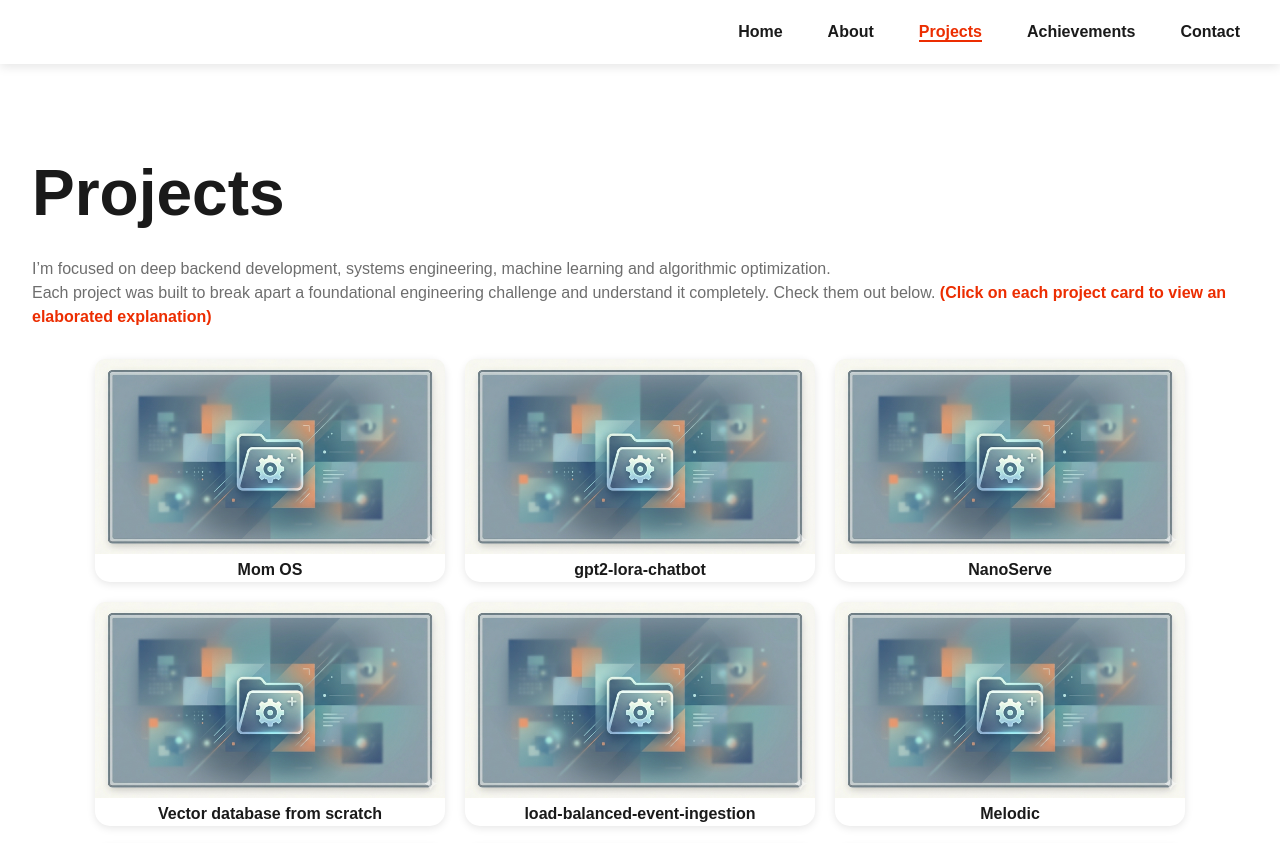
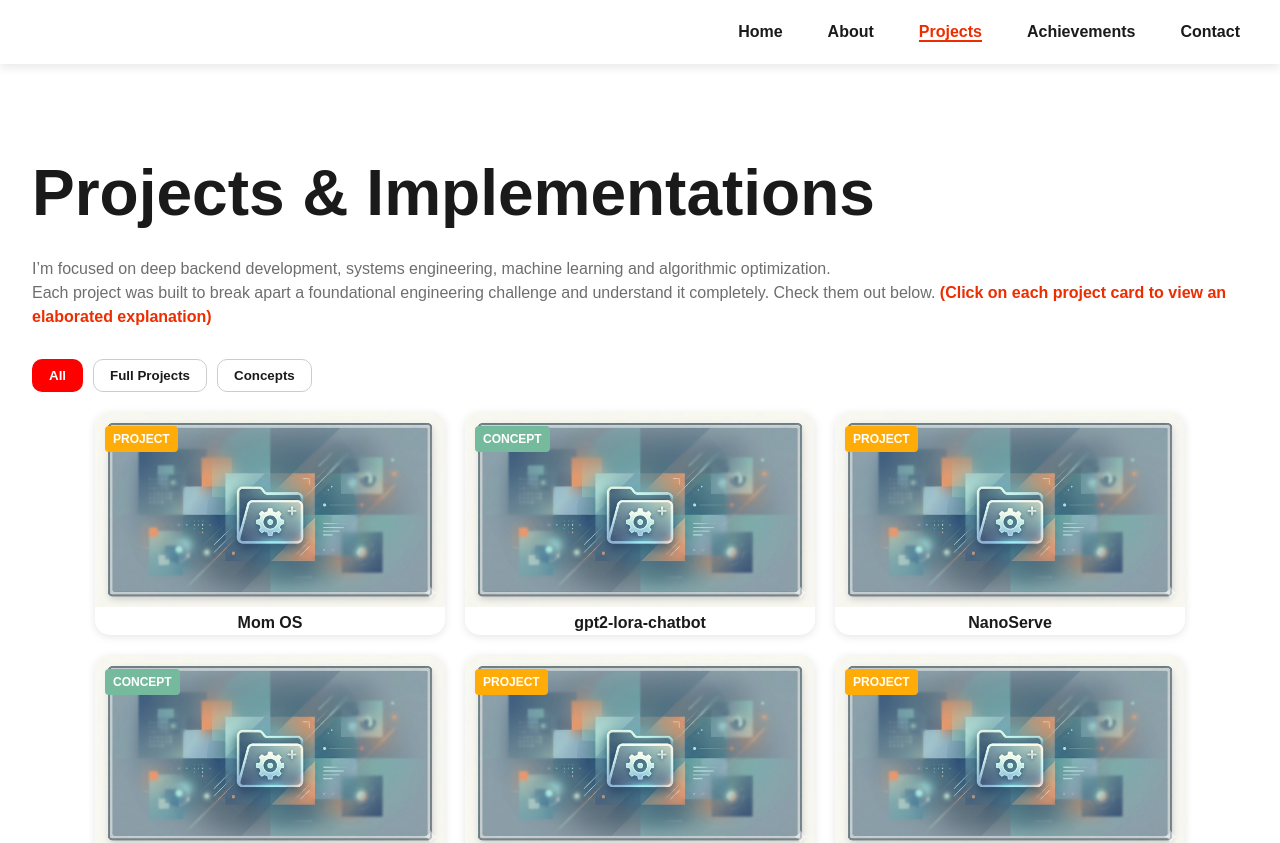
Before and after one commit to sherpeus/portfolio, a React (Vite) app: page /projects in a window 1280 px wide. Shown: the top 843 px of the page. Built offline with nearby package versions, Linux system fonts and the light colour scheme.

Commit message:
Updated the style

```diff
--- a/src/MediumArticles.jsx
+++ b/src/MediumArticles.jsx
@@ -16,6 +16,7 @@ const MediumArticles = () => {
   }, []);
 
 
+
   const getArticleImage = (article) => {
 
     if (article.thumbnail) return article.thumbnail;
@@ -30,7 +31,7 @@ const MediumArticles = () => {
 
   return (
     <div className="article-grid">
-      {articles.map((article) => (
+      {articles.slice(0,articles.length-2).map((article) => (
         <div key={article.guid} className="article-card">
 
           <img
--- a/src/Projects.jsx
+++ b/src/Projects.jsx
@@ -4,30 +4,70 @@ import Skills from "./skills";
 import "./css/Projects.css";
 import Project_info from "./Project-card";
 import { useFadeIn } from "./fadeIn";
+
 function Projects() {
-  const [Index, setIdx] = useState(null);
 
-  // Sort projects by difficulty (assuming numeric: 1=Easy, 2=Medium, 3=Hard)
+  const [activeProjectName, setActiveProjectName] = useState(null);
+  const [filter, setFilter] = useState("all");
+
+
   const sortedSkills = [...Skills].sort((a, b) => b.difficulty - a.difficulty);
-  const loaded=useFadeIn();
+
+
+  const filteredProjects = sortedSkills.filter((project) => {
+    if (filter === "all") return true;
+    return project.type === filter;
+  });
+
+  const selectedProjectDetails = sortedSkills.find(p => p.name === activeProjectName);
+
+  const loaded = useFadeIn();
+
   return (
     <div className={`main-projects ${loaded ? "fade-in" : ""}`} id="top">
-      <h2>Projects</h2>
+      <h2>Projects & Implementations</h2>
       <p>
         I’m focused on deep backend development, systems engineering, machine learning and algorithmic optimization.
         <br />
-
         Each project was built to break apart a foundational engineering challenge and understand it completely.
         Check them out below. <span className="red">(Click on each project card to view an elaborated explanation)</span>
       </p>
 
-      <div className={`project-container ${Index !== null ? "blurred" : ""}`}>
-        {sortedSkills.map((project, i) => (
+
+      <div className="filter-container">
+        <button
+          className={filter === "all" ? "active-filter" : ""}
+          onClick={() => { setFilter("all"); setActiveProjectName(null); }}
+        >
+          All
+        </button>
+        <button
+          className={filter === "project" ? "active-filter" : ""}
+          onClick={() => { setFilter("project"); setActiveProjectName(null); }}
+        >
+          Full Projects
+        </button>
+        <button
+          className={filter === "concept" ? "active-filter" : ""}
+          onClick={() => { setFilter("concept"); setActiveProjectName(null); }}
+        >
+          Concepts
+        </button>
+      </div>
+
+
+      <div className={`project-container ${activeProjectName !== null ? "blurred" : ""}`}>
+        {filteredProjects.map((project) => (
           <div
-            key={i}
-            className={`project-card ${Index === i ? "active" : ""}`}
-            onClick={() => setIdx(i)}
+            key={project.name}
+            className={`project-card ${activeProjectName === project.name ? "active" : ""}`}
+            onClick={() => setActiveProjectName(project.name)}
           >
+
+            <span className={`project-badge ${project.type}`}>
+              {project.type === "project" ? "Project" : "Concept"}
+            </span>
+
             <img
               src={"/Images/sample-image2.png"}
               alt={`${project.name} screenshot`}
@@ -38,10 +78,15 @@ function Projects() {
         ))}
       </div>
 
-      {Index !== null && (
+
+      {activeProjectName !== null && selectedProjectDetails && (
         <div className="focused-project">
-          <Project_info idx={Index} project_details={sortedSkills[Index]} onClose={() => setIdx(null)} />
 
+          <Project_info
+            idx={sortedSkills.findIndex(p => p.name === activeProjectName)}
+            project_details={selectedProjectDetails}
+            onClose={() => setActiveProjectName(null)}
+          />
         </div>
       )}
     </div>
--- a/src/css/Projects.css
+++ b/src/css/Projects.css
@@ -44,10 +44,61 @@ h1, h2,h3,h4, .latin {
 }.project-card:hover {
   box-shadow: 0 8px 20px rgba(0,0,0,0.3);
   transform: translateY(-5px);
-  background: #ffffff; /* optional: brighten background on hover */
+  background: #ffffff;
 }
 .fade-in {
   animation: fadeIn 1s ease-in forwards;
+}
+
+
+.project-card {
+  position: relative;
+  overflow: hidden;
+}
+
+
+.project-badge {
+  position: absolute;
+  top: 10px;
+  left: 10px;
+  z-index: 10;
+  padding: 4px 8px;
+  font-size: 0.75rem;
+  font-weight: bold;
+  text-transform: uppercase;
+  border-radius: 4px;
+  color: #fff;
+}
+
+
+.project-badge.project {
+  background-color: #FFAB08;
+}
+
+.project-badge.concept {
+  background-color: #76BA9D;
+}
+
+
+.filter-container {
+  margin-bottom: 20px;
+  display: flex;
+  gap: 10px;
+}
+
+.filter-container button {
+  padding: 8px 16px;
+  cursor: pointer;
+  background: transparent;
+  border: 1px solid #ccc;
+  color: inherit;
+  transition: all 0.3s ease;
+}
+
+.filter-container button.active-filter {
+  background: red;
+  color: white;
+  border-color: transparent;
 }
 
 @keyframes fadeIn {
--- a/src/skills.js
+++ b/src/skills.js
@@ -1,116 +1,124 @@
-
 const Skills = [
   {
     name: "load-balanced-event-ingestion",
-    technology: ["Nginx","Node js","Express js","sqllite3"],
-    description:"A high-performance, fault-tolerant log ingestion and analytics pipeline built to demonstrate the principles of horizontal scaling, layer-7 load balancing, and database query optimization.",
-    img_url:"",
-    available:true,
-    link:"https://github.com/sherpeus/load-balanced-event-ingestion",
-    difficulty:2
+    type: "project",
+    technology: ["Nginx", "Node js", "Express js", "sqllite3"],
+    description: "A high-performance, fault-tolerant log ingestion and analytics pipeline built to demonstrate the principles of horizontal scaling, layer-7 load balancing, and database query optimization.",
+    img_url: "",
+    available: true,
+    link: "https://github.com/sherpeus/load-balanced-event-ingestion",
+    difficulty: 2
   },
   {
     name: "Melodic",
-    technology: ["python", "sqllite3", "pytube", "customtkinter", "pygame", "pyaudio","threading"],
+    type: "project",
+    technology: ["python", "sqllite3", "pytube", "customtkinter", "pygame", "pyaudio", "threading"],
     description: "It is used to download youtube videos for free using its URL. The app converts the video into mp3 and stores it in the database. We can play them later using the app. This was made only for educational purposes. The project is not added to github to avoid ethical issues. Therefore the project link will redirect you to the video where I shows how made the application",
     img_url: "/Images/Melodic.png",
     available: true,
     link: "https://youtu.be/_ZONLz8PPYE?si=-uD5QFG_PYTxfO32",
-    difficulty:2
+    difficulty: 2
   },
   {
-    name:"gpt2-lora-chatbot",
-    technology:["Python","Tensorflow","Huggingface ecosystem","GPT2","LLM Finteuning","LORA"],
-    description:"A conversational AI project demonstrating parameter-efficient fine-tuning of GPT-2 using LoRA adapters and the Hugging Face ecosystem.",
-    img_url:"",
-    available:true,
-    link:"https://github.com/sherpeus/gpt2-lora-chatbot",
-    difficulty:3
+    name: "gpt2-lora-chatbot",
+    type: "concept",
+    technology: ["Python", "Tensorflow", "Huggingface ecosystem", "GPT2", "LLM Finteuning", "LORA"],
+    description: "A conversational AI project demonstrating parameter-efficient fine-tuning of GPT-2 using LoRA adapters and the Hugging Face ecosystem.",
+    img_url: "",
+    available: true,
+    link: "https://github.com/sherpeus/gpt2-lora-chatbot",
+    difficulty: 3
   },
   {
-    name:"NanoServe",
-    technology: ["Python","MySQL","Typer (CLI)"],
-    description:"NanoServe is a lightweight, high-performance, and memory-safe Command Line Interface (CLI) utility built in Python designed to handle database diagnostics and automated backups. Instead of relying on heavy corporate software, NanoServe operates close to the system level, using asynchronous streaming and compression to back up massive databases with near-zero memory overhead.",
-    img_url:"",
-    available:true,
-    link:"https://github.com/sherpeus/NanoServe",
-    difficulty:3
+    name: "NanoServe",
+    type: "project",
+    technology: ["Python", "MySQL", "Typer (CLI)"],
+    description: "NanoServe is a lightweight, high-performance, and memory-safe Command Line Interface (CLI) utility built in Python designed to handle database diagnostics and automated backups. Instead of relying on heavy corporate software, NanoServe operates close to the system level, using asynchronous streaming and compression to back up massive databases with near-zero memory overhead.",
+    img_url: "",
+    available: true,
+    link: "https://github.com/sherpeus/NanoServe",
+    difficulty: 3
   },
   {
     name: "Vector database from scratch",
-    technology:["python","HNSW Algorithm","DSA"],
-    description:"A lightweight, high-performance vector database engine implementing the Hierarchical Navigable Small World (HNSW) algorithm from scratch in pure Python.",
-    img_url:"",
-    available:true,
-    link:"https://github.com/sherpeus/hnsw-from-scratch",
-    difficulty:3
-
+    type: "concept",
+    technology: ["python", "HNSW Algorithm", "DSA"],
+    description: "A lightweight, high-performance vector database engine implementing the Hierarchical Navigable Small World (HNSW) algorithm from scratch in pure Python.",
+    img_url: "",
+    available: true,
+    link: "https://github.com/sherpeus/hnsw-from-scratch",
+    difficulty: 3
   },
   {
     name: "cache-proxy",
-    technology: ["Typescript","Express js","Node js"],
+    type: "project",
+    technology: ["Typescript", "Express js", "Node js"],
     description: "A lightweight, high-performance Command Line Interface (CLI) caching proxy server built with TypeScript, Node.js, and Express.This tool intercepts incoming HTTP requests, forwards them to a specified origin server, caches the responses in memory, and serves subsequent identical requests straight from the cache to drastically reduce latency and network overhead.",
-    img_url:"",
-    available:true,
-    link:"https://github.com/sherpeus/cache-proxy",
-    difficulty:2
+    img_url: "",
+    available: true,
+    link: "https://github.com/sherpeus/cache-proxy",
+    difficulty: 2
   },
   {
     name: "Owl",
-    technology: ["python","DSA"],
+    type: "concept",
+    technology: ["python", "DSA"],
     description: "It’s a basic programming language I built to learn DSA. It supports up to recursion — no fancy data structures.",
     img_url: "/Images/Owl.png",
     available: false,
     link: "",
-    difficulty:1
+    difficulty: 1
   },
   {
     name: "The Last Run",
+    type: "project",
     technology: ["javascript", "html", "css"],
     description: "A simple 2D game where the player is chased by zombies. The player has 4 lives and must survive for a minute to win. The user needs to jump over hurdles to avoid capture. Made this to learn JavaScript.",
     img_url: "/Images/The Last Run.png",
     available: false,
     link: "",
-    difficulty:0
+    difficulty: 0
   },
   {
     name: "Notewave",
+    type: "project",
     technology: ["react", "firebase", "tailwind"],
     description: "A lightweight web app made for students to collaborate and study. They can form groups, share notes, and have meetings. This is a group project made for fun.",
     img_url: "/Images/NoteWave.png",
     available: true,
     link: "https://github.com/oshankkkk/NoteWave",
-    difficulty:2
+    difficulty: 2
   },
   {
     name: "Image Compressor",
+    type: "concept",
     technology: ["python", "sk learn"],
     description: "A model that compresses images using unsupervised learning with clustering techniques. Built using scikit-learn.",
     img_url: "",
     available: false,
     link: "",
-    difficulty:1
+    difficulty: 1
   },
   {
     name: "Habit Pilot",
+    type: "project",
     technology: ["React", "Python", "Flask"],
     description: "A habit tracking app with a React frontend and Python Flask backend. Generates heatmaps for each habit, helping users visualize and understand their consistency. Built to strengthen my backend skills and connect it seamlessly with the frontend.",
     img_url: "/Images/HabitPilot.png",
     available: true,
     link: "https://github.com/sherpeus/Habit-pilot",
-  difficulty:1
+    difficulty: 1
   },
   {
     name: "Mom OS",
-  technology:["Python","Rust","Elasticsearch","Tauri"],
+    type: "project",
+    technology: ["Python", "Rust", "Elasticsearch", "Tauri"],
     description: "Momos is a real-time behavioural analysis and live nudging system that monitors user activity patterns and intelligently suggests productivity nudges.",
-  img_url:"/Images/momOS.png",
-  available:true,
+    img_url: "/Images/momOS.png",
+    available: true,
     link: "https://github.com/sherpeus/Momos-Production",
-  difficulty:4
-
+    difficulty: 4
   }
-
 ];
 
 export default Skills;
```
Also changed, not shown: src/About.jsx (+12 -9 lines), 1 other file (tests, documents, lock files or other folders). Lines whose indentation alone changed are shown as unchanged.
